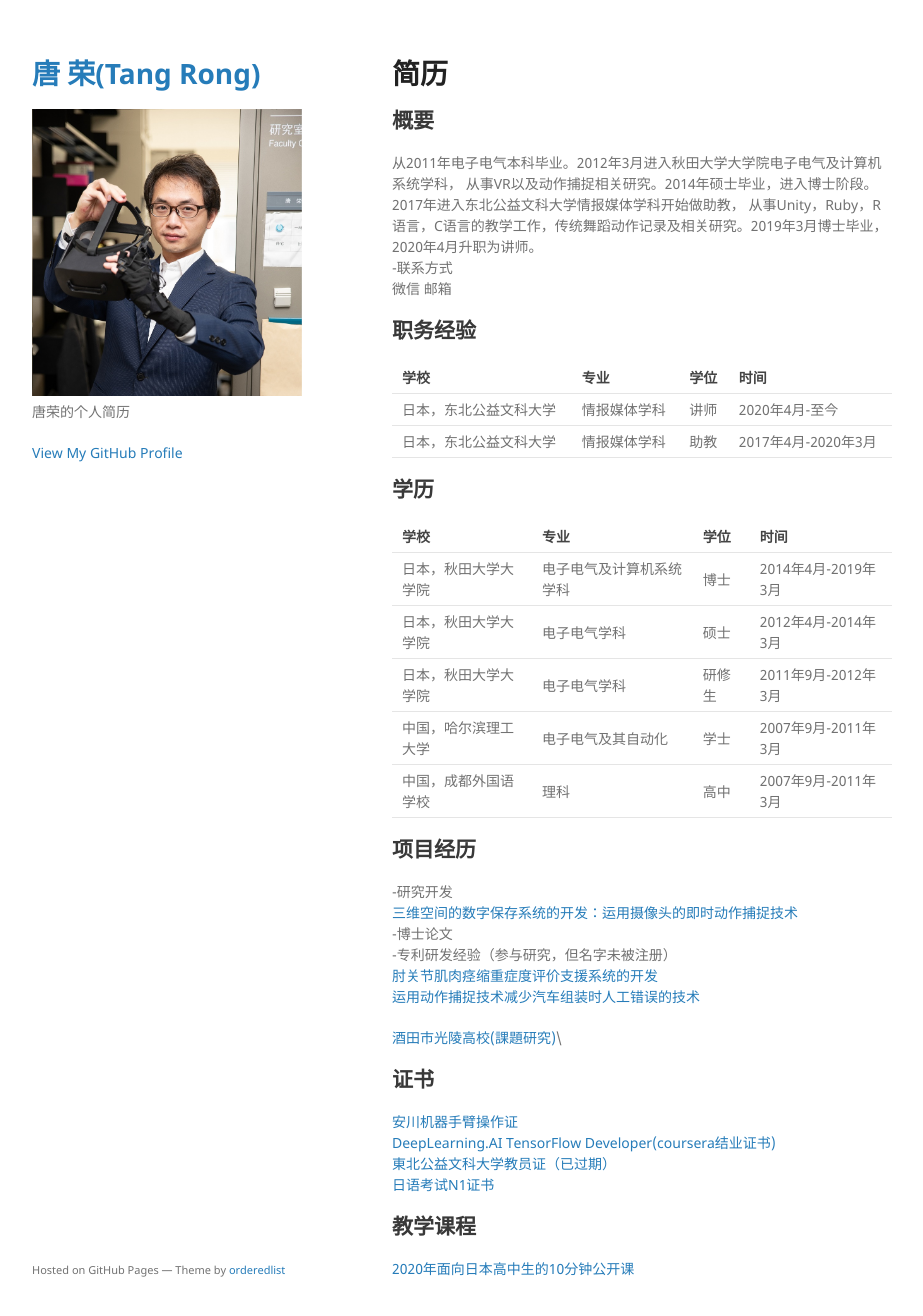
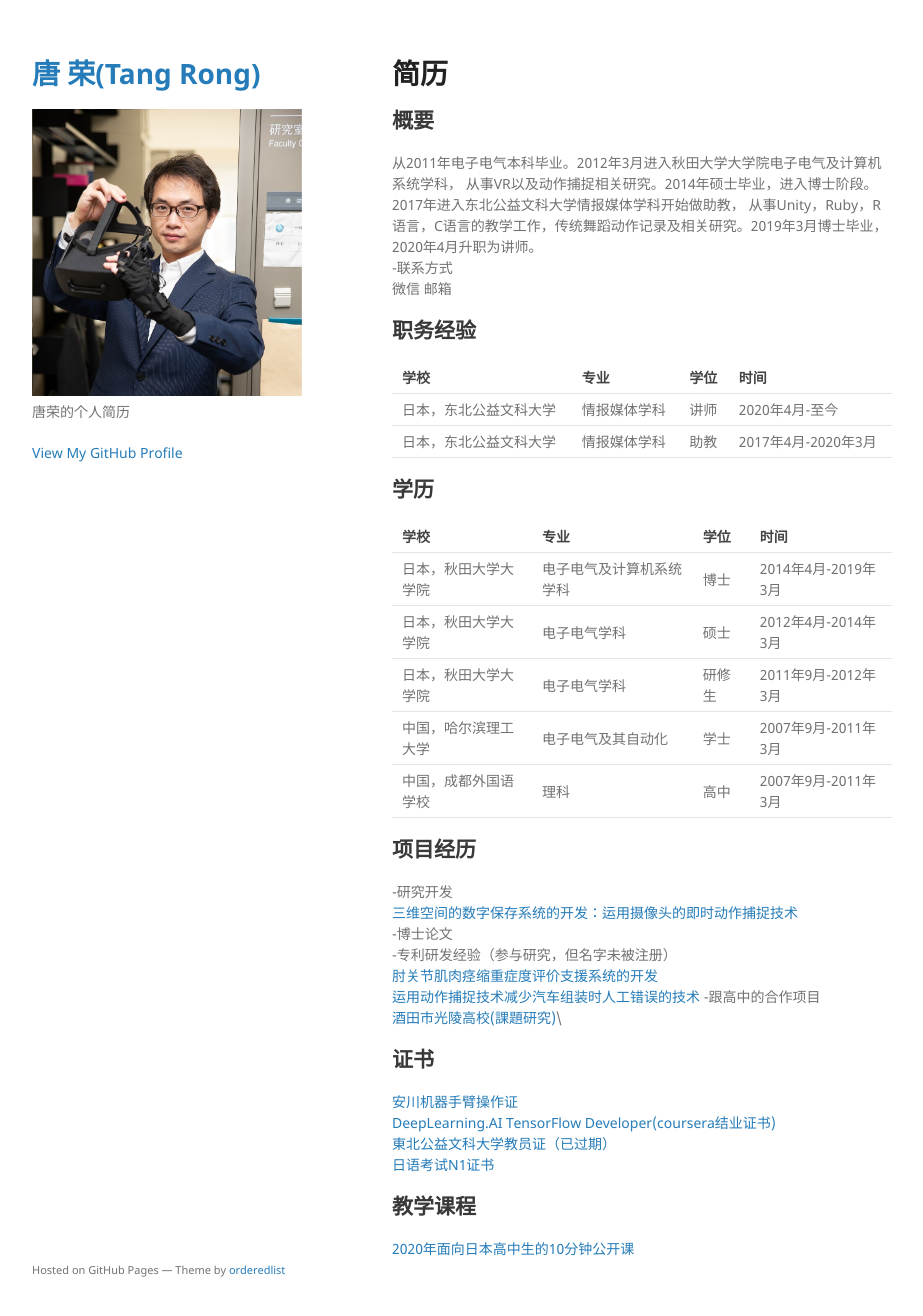
Before and after one commit to CoronovaT/CoronovaT.github.io, a Jekyll site: the page built from index.md, in a window 1280 px wide and 1349 px high. Shown: the top 1316 px of the window, without its empty margins (178-1101 px from the left). Built offline with Jekyll 4.4.1, drawn with Linux system fonts in a browser that asks for light colours; our own code applies the rules of GitHub Pages for plain Markdown files.

Commit message:
Update index.md

```diff
--- a/index.md
+++ b/index.md
@@ -35,7 +35,7 @@ layout: default
 -专利研发经验（参与研究，但名字未被注册）\
 [肘关节肌肉痉缩重症度评价支援系统的开发](./projects/muscle_injury.html)\
 [运用动作捕捉技术减少汽车组装时人工错误的技术](./projects/toyota.html)
-
+-跟高中的合作项目\
 [酒田市光陵高校(課題研究)](./projects/koryo/koryo.html)\
 
 
```
